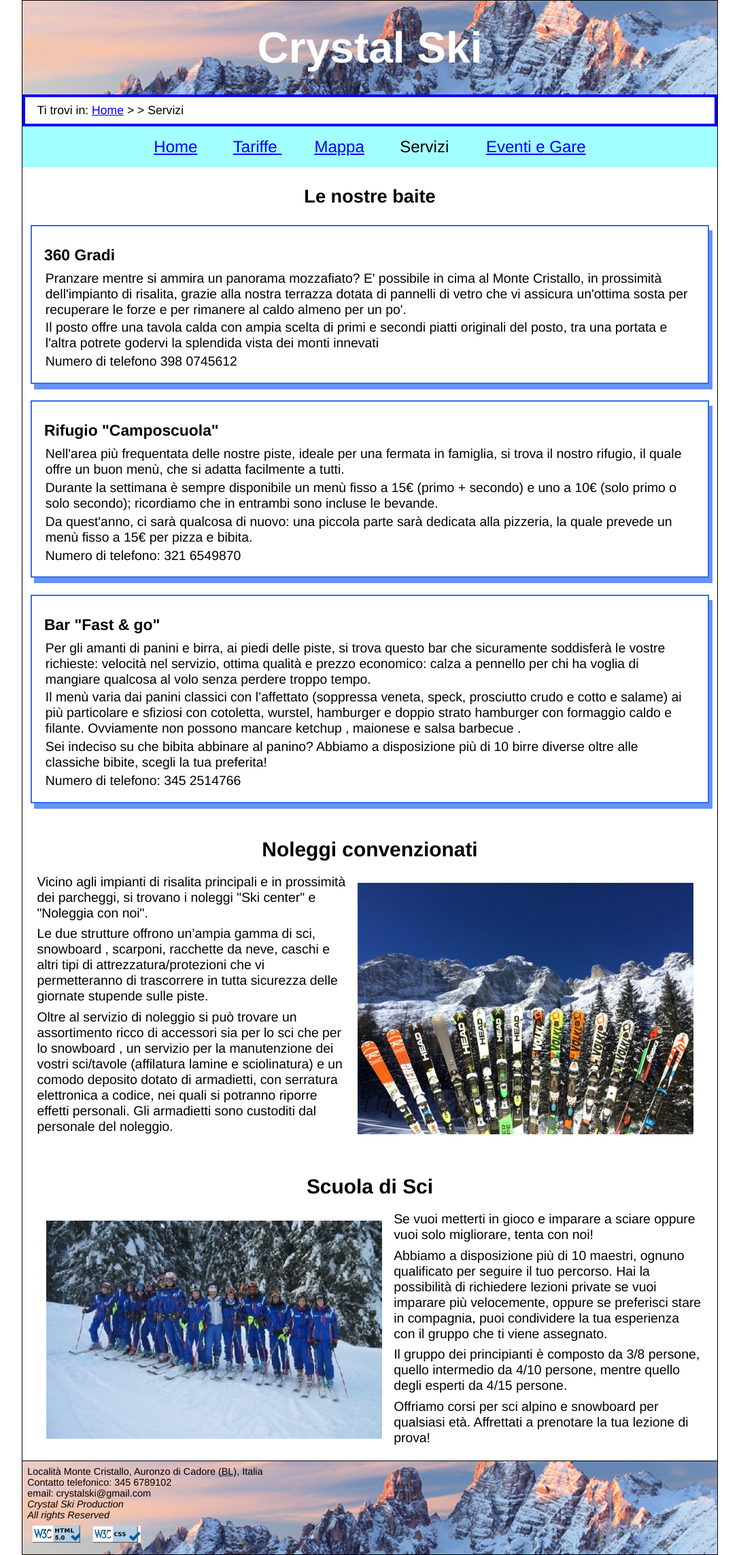
After one commit to lazza89/Tech_web, a PHP site: page /servizi.html in a window 1280 px wide. The commit adds this page. Shown: the whole page at 68% size, without its empty margins (96-1183 px from the left). Run offline with PHP 8.4, Linux system fonts and the light colour scheme.

Commit message:
aggiunto servizi, modifiche nel css

```diff
--- /dev/null
+++ b/Servizi.html
@@ -0,0 +1,86 @@
+<!DOCTYPE html>
+<html lang="it">
+
+<head>
+	<meta charset="utf-8" />
+	<title>Crystal Ski - Tariffe</title>
+	<meta name="keywords" content="Crystal Ski, Tariffe, Prezzo" />
+	<meta name="description" content="homePage" />
+	<meta name="author" content="Crystal Ski" />
+	<link rel="stylesheet" href="style.css" />
+</head>
+
+<body>
+	<header>
+		<h1 lang="en">Crystal Ski</h1>
+	</header>
+
+	<nav id="breadcrumb">
+		<p>Ti trovi in: <a href="Home.html" lang="en">Home</a> &gt; &gt; Servizi</p>
+	</nav>
+
+	<nav id="menu">
+		<ul>
+			<li> <a href="Home.html" lang="en">Home</a></li>
+			<li> <a href="tariffe.html">Tariffe </a> </li>
+			<li><a href="mappa.html">Mappa</a></li>
+			<li> Servizi </li>
+			<li><a href="eventi.html">Eventi e Gare</a></li>
+		</ul>
+	</nav>
+        <h2 id="titolo"> Le nostre baite </h2>
+    <article class="baite">
+        <h3> 360 Gradi </h3>
+        <p> Pranzare mentre si ammira un panorama mozzafiato?
+        E' possibile in cima al Monte Cristallo, in prossimità dell'impianto di risalita, grazie alla nostra terrazza dotata di pannelli di vetro che vi assicura un'ottima sosta per recuperare le forze e per rimanere al caldo almeno per un po'.</p>
+        <p>Il posto offre una tavola calda con ampia scelta di primi e secondi piatti originali del posto, tra una portata e l'altra potrete godervi la splendida vista dei monti innevati</p>
+        <p> Numero di telefono 398 0745612 </p>
+    </article>
+    <article class="baite">
+        <h3> Rifugio "Camposcuola" </h3>
+        <p> Nell'area più frequentata delle nostre piste, ideale per una fermata in famiglia, si trova il nostro rifugio, il quale offre un buon menù, che si
+        adatta facilmente a tutti.</p>
+        <p>Durante la settimana è sempre disponibile un menù fisso a 15€ (primo + secondo) e uno a 10€ (solo primo o solo secondo); ricordiamo che in entrambi sono incluse le bevande.</p>
+        <p>Da quest'anno, ci sarà qualcosa di nuovo: una piccola parte sarà dedicata alla pizzeria, la quale prevede un menù fisso
+        a 15€ per pizza e bibita.</p>
+        <p> Numero di telefono: 321 6549870 </p>
+    </article>
+    <article class="baite">
+        <h3> Bar <span lang="en">"Fast & go"</span> </h3>
+        <p> Per gli amanti di panini e birra, ai piedi delle piste, si trova questo bar che sicuramente soddisferà le vostre richieste: velocità nel servizio, ottima qualità e prezzo economico: calza a pennello per chi ha voglia di mangiare qualcosa al volo senza perdere troppo tempo.</p>
+        <p>Il menù varia dai panini classici con l’affettato (soppressa veneta, speck, prosciutto crudo e cotto e salame) ai più particolare e sfiziosi
+        con cotoletta, <span lang="en"> wurstel, hamburger </span> e doppio strato <span lang="en"> hamburger </span> con formaggio caldo e filante. Ovviamente non possono mancare <span lang="en"> ketchup </span>, maionese e salsa <span lang="en"> barbecue </span>.</p>
+        <p>Sei indeciso su che bibita abbinare al panino? Abbiamo a disposizione più di 10 birre diverse oltre alle classiche bibite, scegli la tua preferita!</p>
+        <p> Numero di telefono: 345 2514766</p>
+    </article>
+
+    <div class="content" id="noleggio">
+        <h2> Noleggi convenzionati </h2>
+        <img id="imgNoleggio" src="images/noleggio.jpg" alt="Foto che raffigura gli sci e la montagna"/>
+        <p>Vicino agli impianti di risalita principali e in prossimità dei parcheggi, si trovano i noleggi  <span lang="en"> "Ski center" </span> e "Noleggia con noi".</p>
+        <p>Le due strutture offrono un’ampia gamma di sci, <span lang="en"> snowboard </span>, scarponi, racchette da neve, caschi e altri tipi di attrezzatura/protezioni che vi permetteranno di trascorrere in tutta sicurezza delle giornate stupende sulle piste.</p><p>Oltre al servizio di noleggio si può trovare un assortimento ricco di accessori sia per lo sci che per lo <span lang="en"> snowboard </span>, un servizio per la manutenzione dei vostri sci/tavole (affilatura lamine e sciolinatura) e un comodo deposito dotato di armadietti, con serratura elettronica a codice, nei quali si potranno riporre effetti personali. Gli armadietti sono custoditi dal personale del noleggio.</p>
+    </div>
+
+    <div class="content" id="scuola">
+        <h2> Scuola di Sci</h2>
+        <img id="imgMaestri" src="images/maestri_sci.jpg" alt="I nostri maestri di sci"/>
+        <p> Se vuoi metterti in gioco e imparare a sciare oppure vuoi solo migliorare, tenta con noi!</p>
+        <p>Abbiamo a disposizione più di 10 maestri, ognuno qualificato per seguire il tuo percorso. Hai la possibilità di richiedere lezioni private se vuoi imparare più velocemente, oppure se preferisci stare in compagnia, puoi condividere la tua esperienza con il gruppo che ti viene assegnato.</p>
+        <p>Il gruppo dei principianti è composto da 3/8 persone, quello intermedio da 4/10 persone, mentre quello degli esperti da 4/15 persone.</p>
+        <p>Offriamo corsi per sci alpino e <span lang="en"> snowboard </span> per qualsiasi età. Affrettati a prenotare la tua lezione di prova!</p>
+    </div>
+
+    <footer>
+        <div id="address">
+            <p>Località Monte Cristallo, Auronzo di Cadore (<abbr title="Belluno">BL</abbr>), Italia</p>
+            <p>Contatto telefonico: 345 6789102</p>
+            <p lang="en">email: crystalski@gmail.com</p>
+        </div>
+        <p class="author" lang="en">Crystal Ski Production</p>
+        <p class="author" lang="en">All rights Reserved</p>
+        <img class="imgValidCode" src="images/0_html5.png" alt="html valido"/>
+        <img class="imgValidCode" src="images/0_css.png" alt="css valido"/>
+    </footer>
+</body>
+
+</html>
--- a/Tariffe.html
+++ b/Tariffe.html
@@ -139,7 +139,7 @@
 
 
     <footer>
-        <div class="address">
+        <div id="address">
             <p>Località Monte Cristallo, Auronzo di Cadore (<abbr title="Belluno">BL</abbr>), Italia</p>
             <p>Contatto telefonico: 345 6789102</p>
             <p lang="en">email: crystalski@gmail.com</p>
@@ -147,7 +147,7 @@
         <p class="author" lang="en">Crystal Ski Production</p>
         <p class="author" lang="en">All rights Reserved</p>
         <img class="imgValidCode" src="images/0_html5.png" alt="html valido"/>
-        <img class="imgValidCode" src="images/0_css1.png" alt="css valido"/>
+        <img class="imgValidCode" src="images/0_css.png" alt="css valido"/>
     </footer>
 </body>
 
--- a/style.css
+++ b/style.css
@@ -1,17 +1,17 @@
 *{
-	padding: auto;
-	margin: auto;
+	padding: 0;
+	margin: 0;
 }
 
 html, body{
 	font-size: 100%;
 	font-family: "Helvetica", linear, sans-serif;
+	margin: auto;
 	max-width: 1024px;
 }
 
 body{
 	border: 1px solid #000;
-	margin: 0.0em 0.5em 0.0em 0.5em ;
 }
 
 header{
@@ -76,29 +76,44 @@ header h1{
 }
 
 #offerte{
+	/*
 	float: left;
 	width: 45%;
-	border:  2px solid  #336ef0; /*con fff rapporto 4.54:1*/
+	border:  2px solid  #336ef0; /*con fff rapporto 4.54:1
 	padding: 1em;
 	margin-top: 1em;
 	min-height: 12em;
-	margin-left:0.5em;
+	margin-left:0.5em; */
+
+	float: left;
+	width: 45%;
+	border:  2px solid  #336ef0;
+	box-shadow: 5px 8px #6693f5;
+	padding: 0.5em;
+	margin: 0.5em;
+	text-align: center;
 }
 
 #news{
 	float: right;
 	width: 45%;
-	border:  2px solid  #336ef0; /*con fff rapporto 4.54:1*/
+	border:  2px solid  #336ef0;
+	box-shadow: 5px 8px #6693f5;
+	padding: 0.5em;
+	margin: 0.5em;
+	text-align: center;
+	/*
+	border:  2px solid  #336ef0; /*con fff rapporto 4.54:1
 	padding: 1em;
 	margin-top:1em;
 	margin-right:0.5em;
 	min-height: 12em;
-	text-align: center;
+	text-align: center;*/
 }
 
 
 /* GENERAL CONTENT */
-.content{
+.content, .baite{
 	clear: both;
 	font-size: 1.1em;
 	margin: 0.5em;
@@ -106,10 +121,11 @@ header h1{
 
 }
 
-.content h2{
+.content h2, #titolo{
 	clear: both;
 	text-align: center;
 	font-size: 1.7em;
+	margin-top: 0.5em;
 	padding-top: 0.5em;
 	padding-bottom: 0.5em;
 }
@@ -118,16 +134,17 @@ header h1{
 	color: #0000ff; /* con fff rapporto 8.59:1*/
 }
 
-.content a: visited{
-	color: #800080; /* con fff rapporto 9.42:1*/
+.content a:visited{
+	color: #800080; /*con fff rapporto 9.42:1*/
 }
 
 /* HOME content */
 #presentazione p, #curiosita p{
 	padding: 0.5em;
+	font-size:1.2em;
 }
 
-#presentazione .imgHome{
+#presentazione #imgHome{
 	float: right;
 	padding: 1em;
 	width: 40%;
@@ -144,7 +161,7 @@ header h1{
 #strada dd{
 	font-size: 1em;
 	padding-left: 2.5em;
-	padding-bottom: 1em;
+	padding-bottom: 1.1em;
 }
 
 #curiosita #imgCristallo{
@@ -153,9 +170,6 @@ header h1{
 	margin: 1em;
 }
 
-#curiosita > #primo{
-	margin-top: 1.5em;
-}
 
 /* TARIFFE */
 #assicurazione{
@@ -165,7 +179,6 @@ header h1{
 
 #abbonamenti ul, #skipass ul{
 	margin-left:40px;
-	list-style-position: left;
 	list-style-type: disc;
 }
 
@@ -193,6 +206,34 @@ table caption{
 th,td{
 	border: medium solid #336ef0; /* con fff rapporto 4.54:1*/
 	padding: 0.5em;
+}
+
+/* SERVIZI */
+.baite h3 {
+	font-size: 1.3em;
+	padding: 0.5em 0em 0.3em 0em;
+}
+
+.baite p{
+	padding: 0.1em;
+	font-size:1.1em;
+}
+
+#noleggio p, #scuola p{
+	padding: 0.2em;
+	font-size:1.1em;
+}
+
+#noleggio #imgNoleggio{
+	float: right;
+	width: 50%;
+	margin: 1em;
+}
+
+#scuola #imgMaestri{
+	float: left;
+	width: 50%;
+	margin: 1em;
 }
 
 
@@ -223,3 +264,50 @@ footer .imgValidCode{
 	width: 7%;
 	margin: 0.5em;
 }
+
+/*EVENTI PROVVISORIO */
+#eventi_e_gare{
+	font-size: 1.3em;
+	display: flex;
+	flex-direction: column;
+	justify-content: center;
+	text-align: center;
+}
+
+#eventi h2, #gare h2{
+	font-size: 2em;
+	text-align: center;
+}
+
+#eventi, .baite {
+	float: left;
+	border:  2px solid  #336ef0;
+	box-shadow: 5px 8px #6693f5;
+	padding: 1em;
+	margin: 0.7em;
+}
+
+#eventi dl{
+	margin: 1em;
+}
+
+#gare{
+	float: left;
+	border:  2px solid  #336ef0;
+	box-shadow: 5px 8px #6693f5;
+	padding: 1em;
+	padding-bottom: 1.3em;
+	margin: 0.7em;
+}
+
+#eventi dt, #gare dt{
+
+	padding-top: 0.8em;
+	text-align: left;
+}
+
+#eventi dd, #gare dd{
+	padding-left: 2em;
+}
+
+/*------------------------------------------------------------------*/
```
Also changed, not shown: Home.html (+4 -4 lines), images/maestri_sci.jpg (added), images/noleggio.jpg (added).
